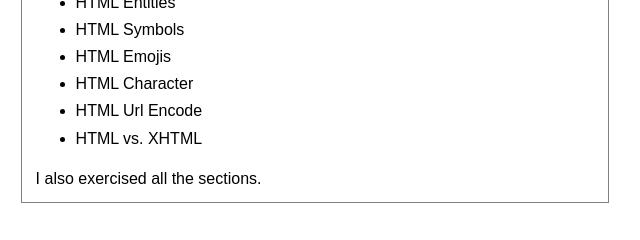
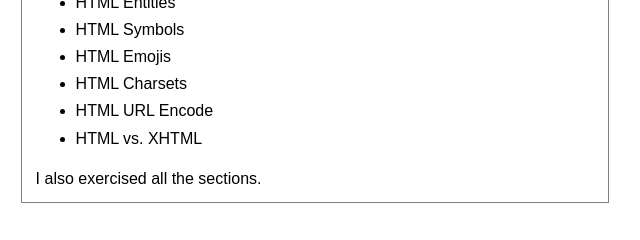
Before and after one commit to Saharmohebbi/myDailyReport, a plain HTML site: page index.html in a window 1280 px wide. Shown: the part 452-692 px from the top of the page, 325-965 px from the left. Drawn offline with Linux system fonts and the light colour scheme.

Commit message:
report12.10

```diff
--- a/index.html
+++ b/index.html
@@ -34,8 +34,8 @@
                 <li>HTML Entities</li>
                 <li>HTML Symbols</li>
                 <li>HTML Emojis</li>
-                <li>HTML Character</li>
-                <li>HTML Url Encode</li>
+                <li>HTML Charsets</li>
+                <li>HTML URL Encode</li>
                 <li>HTML vs. XHTML</li>
             </ul>
             <br>
```
